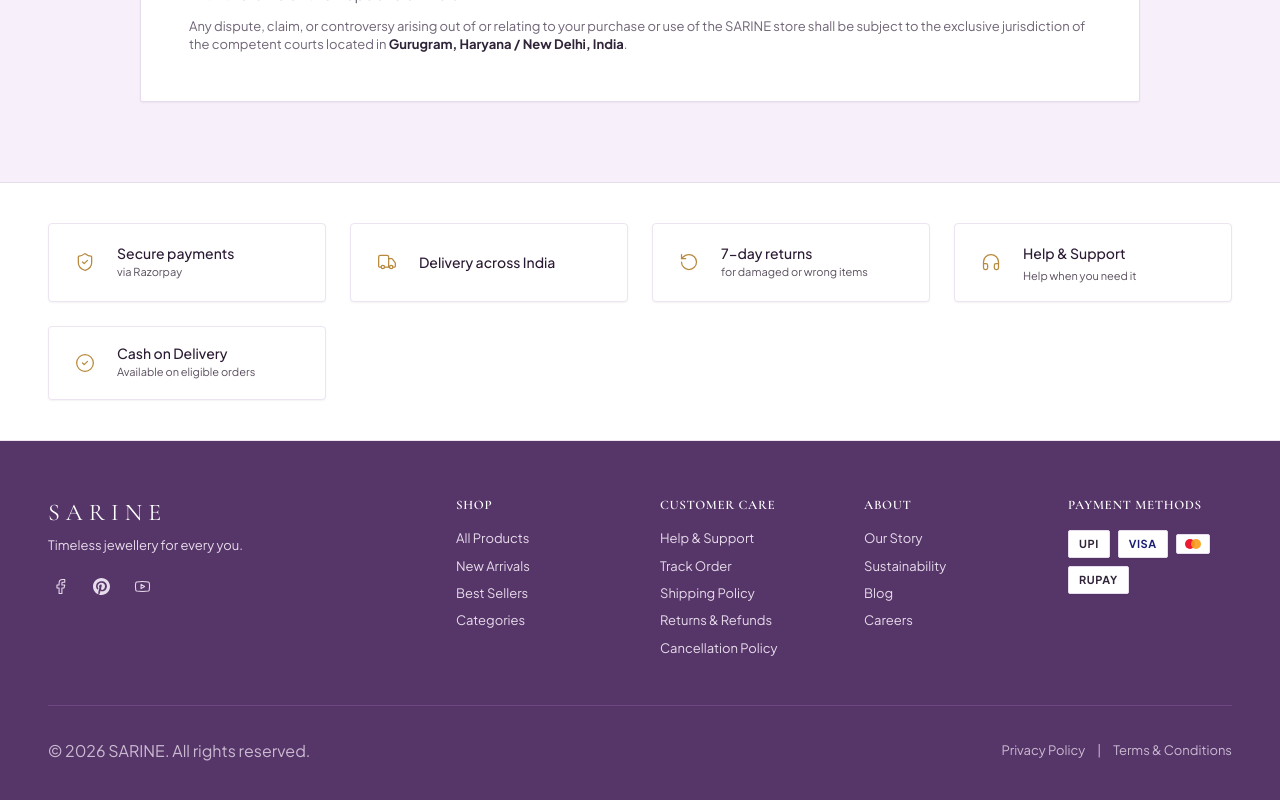
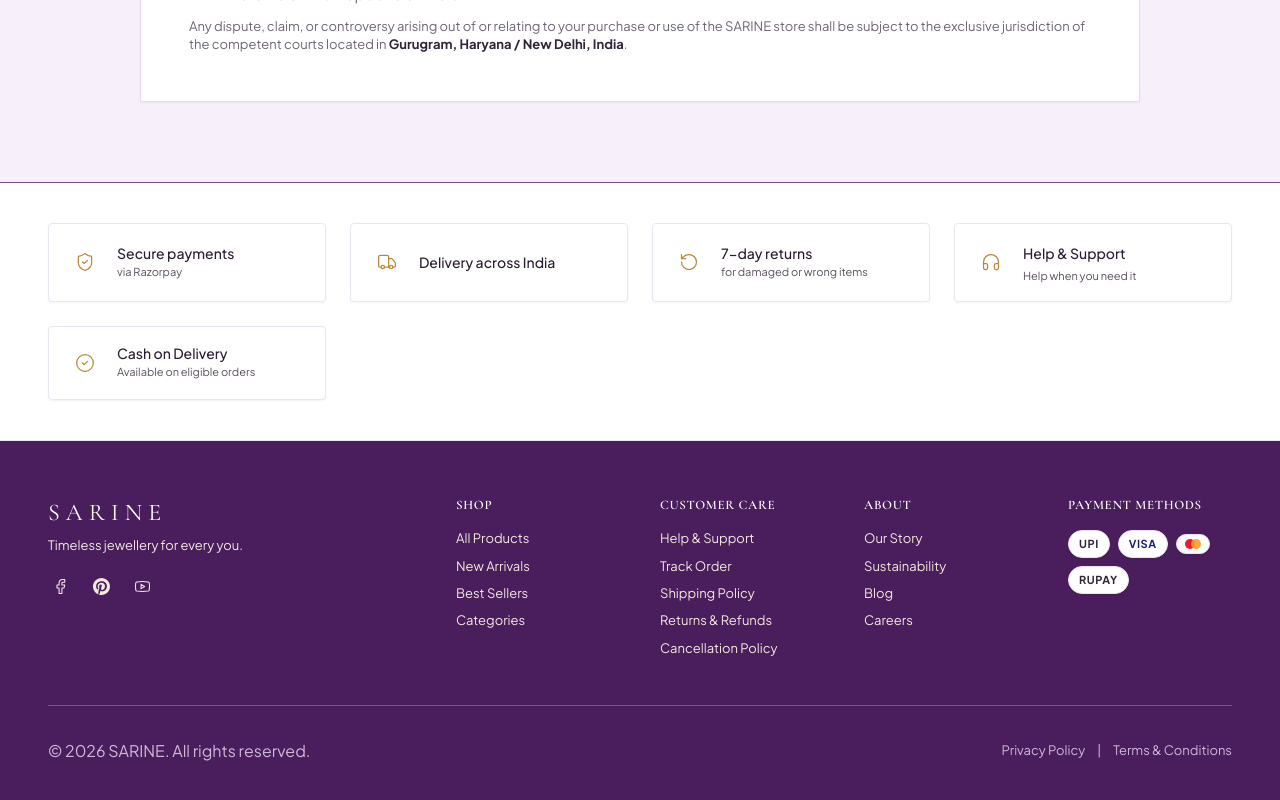
Before and after one commit to Nikhillverma/SARINE-Luxury-Artificial-Jewellery, a React (Vite) app: page /terms in a window 1280 px wide. Shown: the part 1985-2785 px from the top of the page. Built offline with nearby package versions, Linux system fonts and the light colour scheme; no server answers.

Commit message:
Apply editorial text and footer palette roles

```diff
--- a/src/components/Footer.tsx
+++ b/src/components/Footer.tsx
@@ -29,7 +29,7 @@ export const Footer: React.FC = () => {
   useEffect(() => { let active = true; siteChromeService.getPublic().then(({ settings }) => { if (active) setChrome(settings); }).catch(() => undefined); return () => { active = false; }; }, []);
 
   return (
-    <footer className="sarine-global-footer bg-[#563568] text-[#F7F0FA] border-t border-[#E7DCEB] font-sans">
+    <footer className="sarine-global-footer bg-[var(--plum)] text-[color:var(--ivory-text)] border-t border-[var(--footer-line)] font-sans">
       {/* Trust Strip */}
       <div className="w-full !bg-white !text-[color:var(--heading)] border-b border-[var(--border)] py-8 sm:py-10">
         <div className="site-container">
@@ -111,25 +111,25 @@ export const Footer: React.FC = () => {
       </div>
 
       <div className="site-container pt-14 pb-12">
-        <div className="grid grid-cols-1 md:grid-cols-2 lg:grid-cols-12 gap-10 pb-12 border-b border-[#6E4682]">
+        <div className="grid grid-cols-1 md:grid-cols-2 lg:grid-cols-12 gap-10 pb-12 border-b border-[var(--footer-line)]">
           {/* Brand & Socials Column */}
           <div className="lg:col-span-4">
             <Link to="/" className="inline-block">
-              <span className="font-serif text-2xl tracking-[0.25em] text-white font-normal uppercase hover:text-[#FFFFFF] transition-colors">
+              <span className="font-serif text-2xl tracking-[0.25em] text-white font-normal uppercase hover:!text-[color:var(--gold-light)] transition-colors">
                 SARINE
               </span>
             </Link>
-            <p className="text-xs text-[#E7DCEB] mt-2">
+            <p className="text-xs !text-[color:var(--ivory-text)] mt-2">
               {chrome.footer.tagline}
             </p>
 
             {/* Social Icons */}
-            <div className="flex items-center space-x-4 mt-5 text-[#E7DCEB]">
+            <div className="flex items-center space-x-4 mt-5 !text-[color:var(--ivory-text)]">
               <a
                 href={chrome.footer.social.facebook}
                 target="_blank"
                 rel="noopener noreferrer"
-                className="hover:text-[#FFFFFF] transition-colors p-1"
+                className="hover:!text-[color:var(--gold-light)] transition-colors p-1"
                 aria-label="Facebook"
               >
                 <Facebook size={17} strokeWidth={1.5} />
@@ -139,7 +139,7 @@ export const Footer: React.FC = () => {
                 href={chrome.footer.social.pinterest}
                 target="_blank"
                 rel="noopener noreferrer"
-                className="hover:text-[#FFFFFF] transition-colors p-1"
+                className="hover:!text-[color:var(--gold-light)] transition-colors p-1"
                 aria-label="Pinterest"
               >
                 <svg width="17" height="17" viewBox="0 0 24 24" fill="currentColor">
@@ -150,7 +150,7 @@ export const Footer: React.FC = () => {
                 href={chrome.footer.social.youtube}
                 target="_blank"
                 rel="noopener noreferrer"
-                className="hover:text-[#FFFFFF] transition-colors p-1"
+                className="hover:!text-[color:var(--gold-light)] transition-colors p-1"
                 aria-label="YouTube"
               >
                 <Youtube size={17} strokeWidth={1.5} />
@@ -160,27 +160,27 @@ export const Footer: React.FC = () => {
 
           {/* Column 1: Shop */}
           <div className="lg:col-span-2 col-span-1">
-            <h4 className="text-xs uppercase tracking-wider text-[#FFFFFF] font-semibold mb-4">
+            <h4 className="text-xs uppercase tracking-wider !text-white font-semibold mb-4">
               {chrome.footer.headings.shop}
             </h4>
-            <ul className="space-y-2.5 text-xs text-[#E7DCEB]">
+            <ul className="space-y-2.5 text-xs !text-[color:var(--ivory-text)]">
               <li>
-                <Link to="/shop" className="hover:text-[#FFFFFF] transition-colors">
+                <Link to="/shop" className="hover:!text-[color:var(--gold-light)] transition-colors">
                   All Products
                 </Link>
               </li>
               <li>
-                <Link to="/shop?sort=newest" className="hover:text-[#FFFFFF] transition-colors">
+                <Link to="/shop?sort=newest" className="hover:!text-[color:var(--gold-light)] transition-colors">
                   New Arrivals
                 </Link>
               </li>
               <li>
-                <Link to="/shop?sort=bestseller" className="hover:text-[#FFFFFF] transition-colors">
+                <Link to="/shop?sort=bestseller" className="hover:!text-[color:var(--gold-light)] transition-colors">
                   Best Sellers
                 </Link>
               </li>
               <li>
-                <a href="/#categories" className="hover:text-[#FFFFFF] transition-colors">
+                <a href="/#categories" className="hover:!text-[color:var(--gold-light)] transition-colors">
                   Categories
                 </a>
               </li>
@@ -189,32 +189,32 @@ export const Footer: React.FC = () => {
 
           {/* Column 2: Customer Care */}
           <div className="lg:col-span-2 col-span-1">
-            <h4 className="text-xs uppercase tracking-wider text-[#FFFFFF] font-semibold mb-4">
+            <h4 className="text-xs uppercase tracking-wider !text-white font-semibold mb-4">
               {chrome.footer.headings.care}
             </h4>
-            <ul className="space-y-2.5 text-xs text-[#E7DCEB]">
+            <ul className="space-y-2.5 text-xs !text-[color:var(--ivory-text)]">
               <li>
-                <Link to="/contact" className="hover:text-[#FFFFFF] transition-colors">
+                <Link to="/contact" className="hover:!text-[color:var(--gold-light)] transition-colors">
                   Help & Support
                 </Link>
               </li>
               <li>
-                <Link to="/track-order" className="hover:text-[#FFFFFF] transition-colors">
+                <Link to="/track-order" className="hover:!text-[color:var(--gold-light)] transition-colors">
                   Track Order
                 </Link>
               </li>
               <li>
-                <Link to="/shipping-policy" className="hover:text-[#FFFFFF] transition-colors">
+                <Link to="/shipping-policy" className="hover:!text-[color:var(--gold-light)] transition-colors">
                   Shipping Policy
                 </Link>
               </li>
               <li>
-                <Link to="/refund-policy" className="hover:text-[#FFFFFF] transition-colors">
+                <Link to="/refund-policy" className="hover:!text-[color:var(--gold-light)] transition-colors">
                   Returns & Refunds
                 </Link>
               </li>
               <li>
-                <Link to="/cancellation-policy" className="hover:text-[#FFFFFF] transition-colors">
+                <Link to="/cancellation-policy" className="hover:!text-[color:var(--gold-light)] transition-colors">
                   Cancellation Policy
                 </Link>
               </li>
@@ -223,27 +223,27 @@ export const Footer: React.FC = () => {
 
           {/* Column 3: About */}
           <div className="lg:col-span-2 col-span-1">
-            <h4 className="text-xs uppercase tracking-wider text-[#FFFFFF] font-semibold mb-4">
+            <h4 className="text-xs uppercase tracking-wider !text-white font-semibold mb-4">
               {chrome.footer.headings.about}
             </h4>
-            <ul className="space-y-2.5 text-xs text-[#E7DCEB]">
+            <ul className="space-y-2.5 text-xs !text-[color:var(--ivory-text)]">
               <li>
-                <Link to="/about" className="hover:text-[#FFFFFF] transition-colors">
+                <Link to="/about" className="hover:!text-[color:var(--gold-light)] transition-colors">
                   Our Story
                 </Link>
               </li>
               <li>
-                <Link to="/sustainability" className="hover:text-[#FFFFFF] transition-colors">
+                <Link to="/sustainability" className="hover:!text-[color:var(--gold-light)] transition-colors">
                   Sustainability
                 </Link>
               </li>
               <li>
-                <Link to="/blog" className="hover:text-[#FFFFFF] transition-colors">
+                <Link to="/blog" className="hover:!text-[color:var(--gold-light)] transition-colors">
                   Blog
                 </Link>
               </li>
               <li>
-                <Link to="/careers" className="hover:text-[#FFFFFF] transition-colors">
+                <Link to="/careers" className="hover:!text-[color:var(--gold-light)] transition-colors">
                   Careers
                 </Link>
               </li>
@@ -252,21 +252,21 @@ export const Footer: React.FC = () => {
 
           {/* Column 4: Payment Methods */}
           <div className="lg:col-span-2 col-span-1">
-            <h4 className="text-xs uppercase tracking-wider text-[#FFFFFF] font-semibold mb-4">
+            <h4 className="text-xs uppercase tracking-wider !text-white font-semibold mb-4">
               {chrome.footer.headings.payments}
             </h4>
             <div className="flex flex-wrap items-center gap-2">
-              <span className="px-2.5 py-1 text-[11px] font-bold tracking-wider uppercase border border-[#E7DCEB] bg-white text-[#302438] rounded-xs shadow-xs">
+              <span className="px-2.5 py-1 text-[11px] font-bold tracking-wider uppercase border border-[var(--border)] bg-white text-[#302438] rounded-full shadow-xs">
                 UPI
               </span>
-              <span className="px-2.5 py-1 text-[11px] font-bold tracking-wider uppercase border border-[#E7DCEB] bg-white text-[#1A1F71] rounded-xs shadow-xs">
+              <span className="px-2.5 py-1 text-[11px] font-bold tracking-wider uppercase border border-[var(--border)] bg-white text-[#1A1F71] rounded-full shadow-xs">
                 VISA
               </span>
-              <span className="px-2 py-1 flex items-center border border-[#E7DCEB] bg-white rounded-xs shadow-xs">
+              <span className="px-2 py-1 flex items-center border border-[var(--border)] bg-white rounded-full shadow-xs">
                 <span className="w-2.5 h-2.5 rounded-full bg-[#EB001B] inline-block -mr-1 opacity-90"></span>
                 <span className="w-2.5 h-2.5 rounded-full bg-[#F79E1B] inline-block opacity-90"></span>
               </span>
-              <span className="px-2.5 py-1 text-[11px] font-bold tracking-wider uppercase border border-[#E7DCEB] bg-white text-[#302438] rounded-xs shadow-xs">
+              <span className="px-2.5 py-1 text-[11px] font-bold tracking-wider uppercase border border-[var(--border)] bg-white text-[#302438] rounded-full shadow-xs">
                 RuPay
               </span>
             </div>
@@ -274,14 +274,14 @@ export const Footer: React.FC = () => {
         </div>
 
         {/* Bottom Bar */}
-        <div className="pt-8 flex flex-col sm:flex-row items-center justify-between text-xs text-[#E7DCEB]/80 gap-4">
+        <div className="pt-8 flex flex-col sm:flex-row items-center justify-between text-xs !text-[color:var(--footer-muted)] gap-4">
           <p>{chrome.footer.copyright}</p>
           <div className="flex items-center space-x-3">
-            <Link to="/privacy-policy" className="hover:text-[#FFFFFF] transition-colors">
+            <Link to="/privacy-policy" className="hover:!text-[color:var(--gold-light)] transition-colors">
               Privacy Policy
             </Link>
             <span>|</span>
-            <Link to="/terms" className="hover:text-[#FFFFFF] transition-colors">
+            <Link to="/terms" className="hover:!text-[color:var(--gold-light)] transition-colors">
               Terms & Conditions
             </Link>
           </div>
--- a/src/pages/HomePage.tsx
+++ b/src/pages/HomePage.tsx
@@ -994,10 +994,10 @@ export const HomePage: React.FC<HomePageProps> = ({ includeAll }) => {
           <div className="absolute inset-0" style={{ backgroundColor: "transparent" }} aria-hidden="true" />
           <div className="site-container min-h-[200px] sm:min-h-[235px] lg:min-h-[270px] flex items-center justify-end relative z-10">
             <div className="w-full sm:w-2/3 lg:w-1/2 py-5 sm:py-6 text-left">
-              <span className="text-[12px] sm:text-[13px] uppercase tracking-[0.2em] text-white font-medium block mb-2 font-sans [text-shadow:0_1px_8px_rgba(0,0,0,0.5)]">{editorial.eyebrow}</span>
+              <span className="text-[12px] sm:text-[13px] uppercase tracking-[0.2em] !text-[color:var(--gold-light)] font-medium block mb-2 font-sans [text-shadow:0_1px_8px_rgba(0,0,0,0.5)]">{editorial.eyebrow}</span>
               <h2 className="font-serif text-2xl sm:text-3xl lg:text-4xl text-white font-normal leading-tight [text-shadow:0_2px_10px_rgba(0,0,0,0.5)]">{editorial.title}</h2>
-              <p className="mt-3 text-[13px] sm:text-sm text-[#563568] leading-relaxed max-w-md font-sans">{editorial.description}</p>
-              <div className="mt-6"><Link to={editorial.ctaLink} className="px-6 py-3 bg-[#563568] text-white text-xs font-sans font-medium hover:bg-[#A184BD] transition-colors rounded-xs inline-flex items-center gap-2 shadow-xs"><span>{editorial.ctaText}</span><ArrowRight size={13} /></Link></div>
+              <p className="mt-3 text-[13px] sm:text-sm !text-white leading-relaxed max-w-md font-sans">{editorial.description}</p>
+              <div className="mt-6"><Link to={editorial.ctaLink} className="px-6 py-3 bg-white !text-[color:var(--plum)] text-xs font-sans font-medium hover:bg-[var(--gold)] hover:!text-white transition-colors rounded-xs inline-flex items-center gap-2 shadow-xs"><span>{editorial.ctaText}</span><ArrowRight size={13} /></Link></div>
             </div>
           </div>
         </section>
```
Also changed, not shown: src/index.css (+77 -77 lines).
